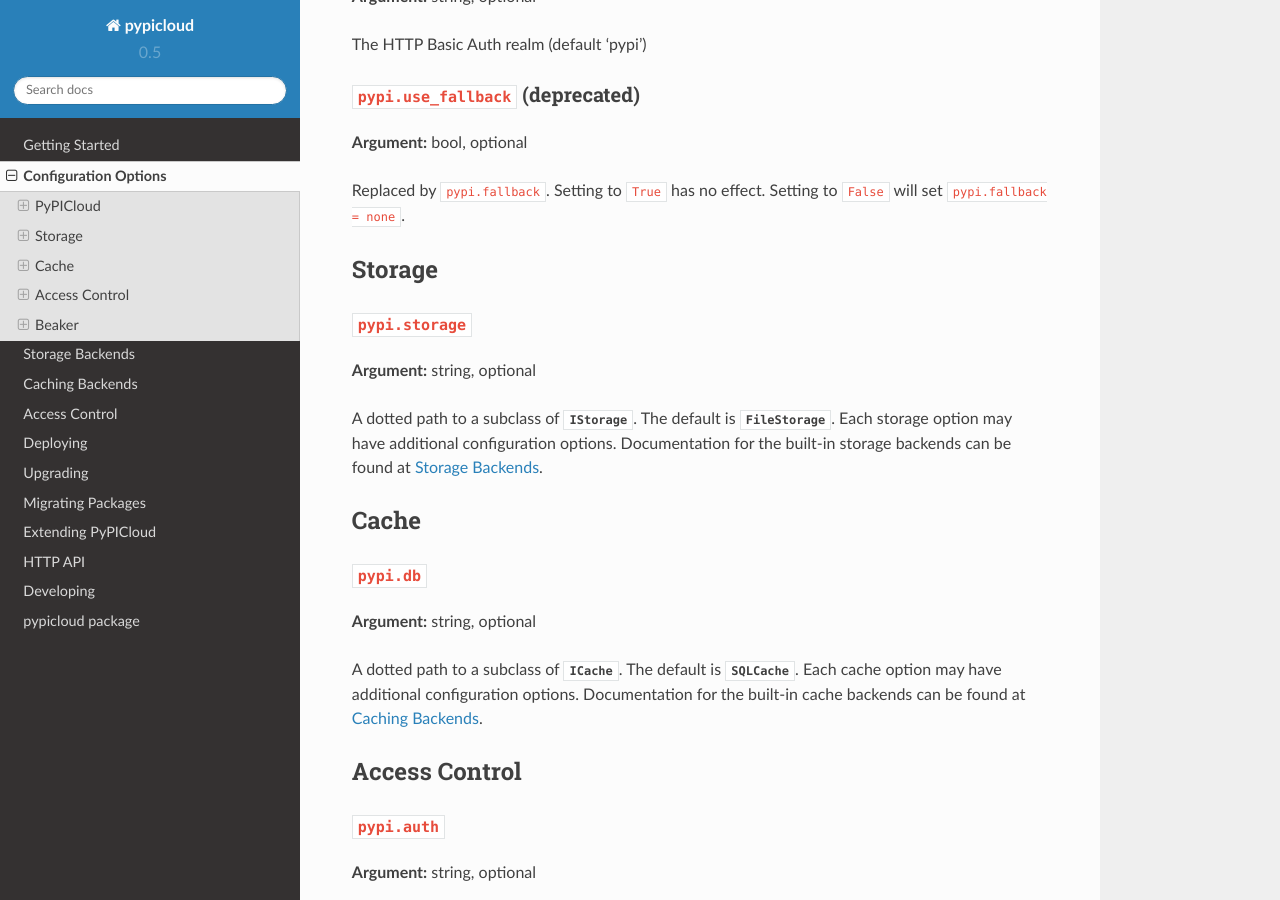
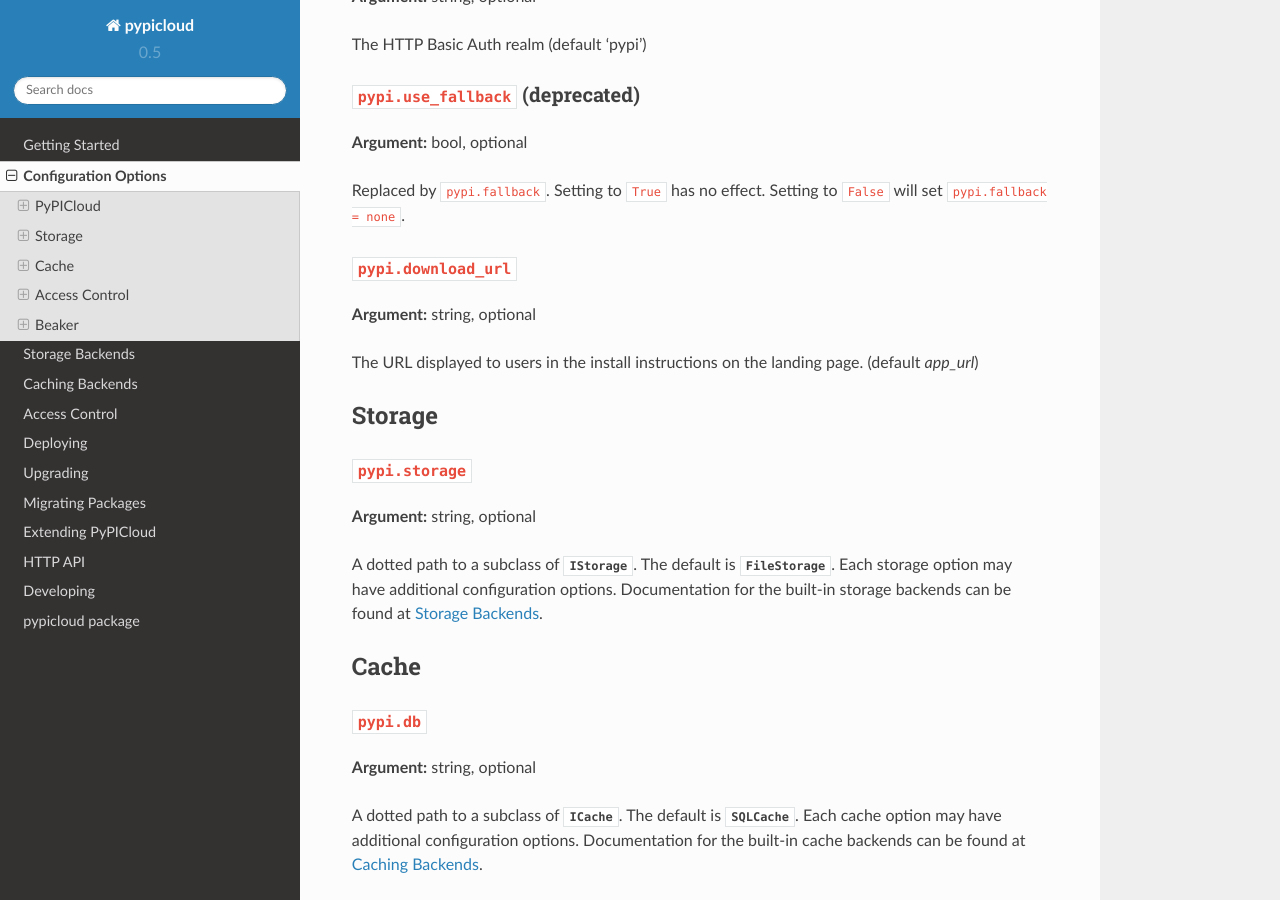
Before and after one commit to stevearc/pypicloud, a Sphinx documentation site: the page built from doc/topics/configuration.rst, in a window 1280 px wide and 900 px high, scrolled down 1841 px. Built offline with Sphinx 7.4.7 and the Read the Docs theme 2.0.0, drawn with Linux system fonts in a browser that asks for light colours; pages that are not in the unit, such as notebooks, are missing from menus.

Commit message:
add download_url to configuration doc

```diff
--- a/doc/topics/configuration.rst
+++ b/doc/topics/configuration.rst
@@ -88,6 +88,13 @@
 Replaced by ``pypi.fallback``. Setting to ``True`` has no effect. Setting to
 ``False`` will set ``pypi.fallback = none``.
 
+``pypi.download_url``
+~~~~~~~~~~~~~~~~~~~~~
+**Argument:** string, optional
+
+The URL displayed to users in the install instructions on the
+landing page. (default `app_url`)
+
 Storage
 ^^^^^^^
 ``pypi.storage``
```
